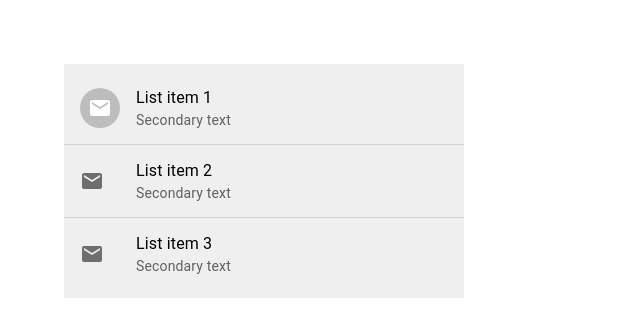
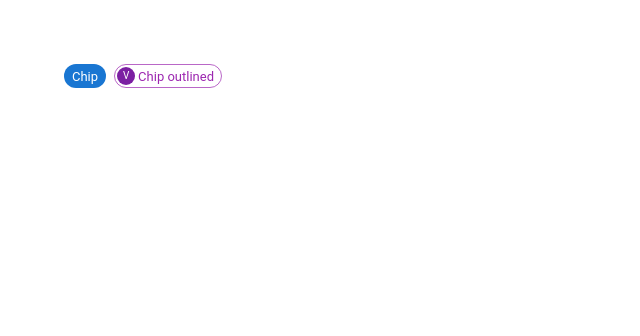
Before and after one commit to Dulatto/react-mui, a React (Create React App) app: page / in a window 1280 px wide. Shown: the top 336 px of the page, without its empty margins (0-640 px from the left). Built offline with nearby package versions, Linux system fonts and the light colour scheme.

Commit message:
mui chip

```diff
--- a/src/App.tsx
+++ b/src/App.tsx
@@ -1,4 +1,5 @@
 import './App.css';
+import { MuiChip } from './components/MuiChip';
 import { MuiList } from './components/MuiList';
 //import { MuiAvatar } from './components/MuiAvatar';
 //import { MuiBadge } from './components/MuiBadge';
@@ -45,8 +46,9 @@ function App() {
    <MuiSpeedDial />
    <MuiBottomNavigation />
    <MuiAvatar />
-   <MuiBadge />*/}
-   <MuiList />
+   <MuiBadge />
+   <MuiList />*/}
+   <MuiChip />
     </div>
   );
 }
--- /dev/null
+++ b/src/components/MuiChip.tsx
@@ -0,0 +1,10 @@
+import {Stack, Chip, Avatar} from '@mui/material'
+
+export const MuiChip = () => {
+  return (
+    <Stack direction='row' spacing={1}>
+      <Chip label='Chip' color='primary' size='small'/>
+      <Chip label='Chip outlined' color='secondary' size='small' variant='outlined' avatar={<Avatar>V</Avatar>}/>
+    </Stack>
+  )
+}
```
